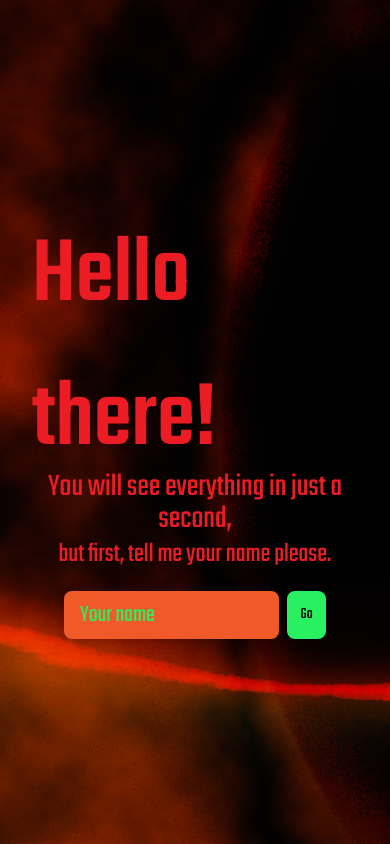
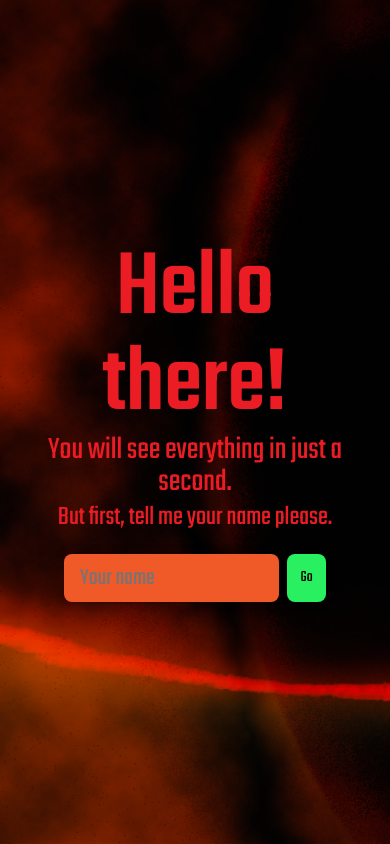
Before and after one commit to emmasuarezz/tenzoV2, a React (Vite) app: page / in a window 390 px wide. Built offline with nearby package versions, Linux system fonts and the light colour scheme.

Commit message:
fixed welcome page on mobile sizes

```diff
--- a/src/Pages/Welcome.tsx
+++ b/src/Pages/Welcome.tsx
@@ -16,9 +16,9 @@ function Welcome() {
 
   return (
     <div className="container">
-      <h1>Hello there!</h1>
-      <h2>You will see everything in just a second,</h2>
-      <h3>but first, tell me your name please.</h3>
+      <h1 className="title">Hello there!</h1>
+      <h2>You will see everything in just a second.</h2>
+      <h3>But first, tell me your name please.</h3>
       <div className="input-group">
         <input
           onChange={handleNameChange}
--- /dev/null
+++ b/src/assets/JSON/blog.json
@@ -0,0 +1,6 @@
+[
+    {
+        "title": "Goodbye Learning Camp",
+        "bo"
+    }
+]
--- a/src/styles/CSS/Welcome.css
+++ b/src/styles/CSS/Welcome.css
@@ -13,9 +13,10 @@
 }
 .container h1 {
   color: #ec1c24;
-  margin-bottom: -22px;
   font-weight: 500;
   font-size: 6rem;
+  text-align: center;
+  line-height: 1;
 }
 .container h2 {
   color: #ec1c24;
@@ -49,9 +50,6 @@
   box-shadow: 0px 0px 10px 0px rgba(0, 0, 0, 0.25);
   transition: background-color 0.2s ease-in-out, color 0.2s ease-in-out;
 }
-.container .input-group input::placeholder {
-  color: #28f060;
-}
 .container .input-group input:focus {
   background-color: #ec1c24;
   color: #28f060;
--- a/src/styles/SASS/Welcome.scss
+++ b/src/styles/SASS/Welcome.scss
@@ -15,9 +15,10 @@
 
   h1 {
     color: map-get(vars.$colors, "dOrange");
-    margin-bottom: -22px;
     font-weight: 500;
     font-size: 6rem;
+    text-align: center;
+    line-height: 1;
   }
 
   h2 {
@@ -54,9 +55,7 @@
       background-color: map-get(vars.$colors, "lOrange");
       box-shadow: 0px 0px 10px 0px rgba(0, 0, 0, 0.25);
       transition: background-color 0.2s ease-in-out, color 0.2s ease-in-out;
-      &::placeholder {
-        color: map-get(vars.$colors, "green");
-      }
+
       &:focus {
         background-color: map-get(vars.$colors, "dOrange");
         color: map-get(vars.$colors, "green");
```
Also changed, not shown: 1 other file (tests, documents, lock files or other folders).
